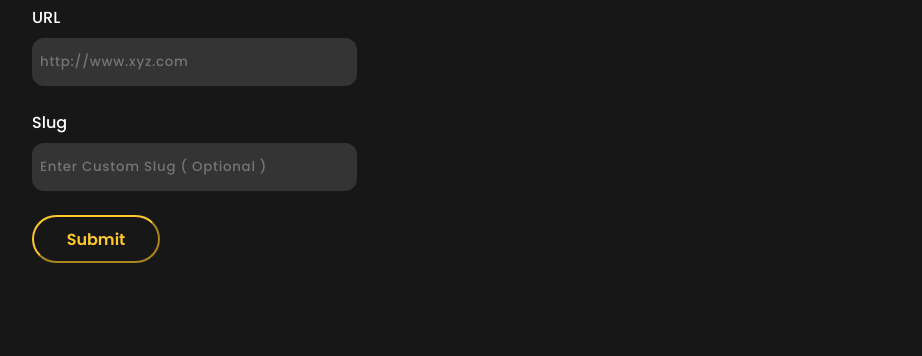
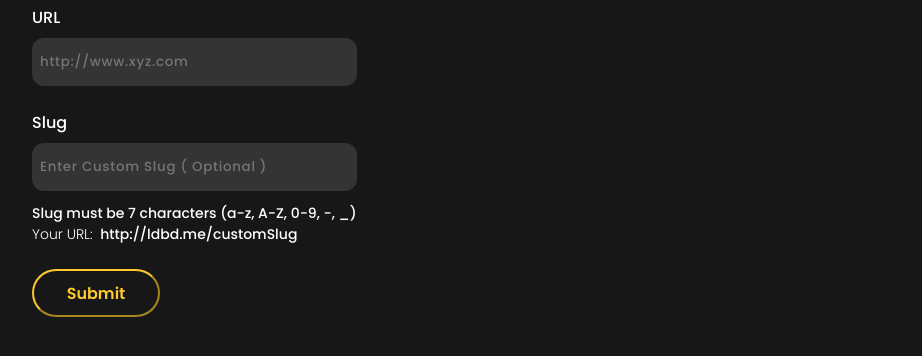
Before and after one commit to hrahul2605/ldbd, a website: page public/index.html in a window 1280 px wide. Shown: the part 162-518 px from the top of the page, without its empty margins (16-938 px from the left). Drawn offline with Linux system fonts and the light colour scheme.

Commit message:
-upd: slug captions

```diff
--- a/public/index.html
+++ b/public/index.html
@@ -34,6 +34,15 @@
             autocomplete="off"
             placeholder="Enter Custom Slug ( Optional )"
           />
+          <div class="caption-container">
+            <p class="caption">
+              Slug must be 7 characters (a-z, A-Z, 0-9, -, _)
+            </p>
+            <p class="caption">
+              <span class="caption-title">Your URL:</span>
+              http://ldbd.me/customSlug
+            </p>
+          </div>
         </div>
         <button type="submit">Submit</button>
       </form>
--- a/public/styles.css
+++ b/public/styles.css
@@ -95,7 +95,22 @@ a:link,
 a:visited,
 a:hover,
 a:active {
-    color: inherit;
-    text-decoration: inherit;
-    font-weight: inherit;
+  color: inherit;
+  text-decoration: inherit;
+  font-weight: inherit;
 }
+
+.caption-container {
+  margin-top: 12px;
+}
+
+.caption {
+  font-size: 14px;
+  color: #fff;
+  font-weight: 500;
+}
+
+.caption-title {
+  font-weight: 300;
+  margin-right: 4px;
+}
```
